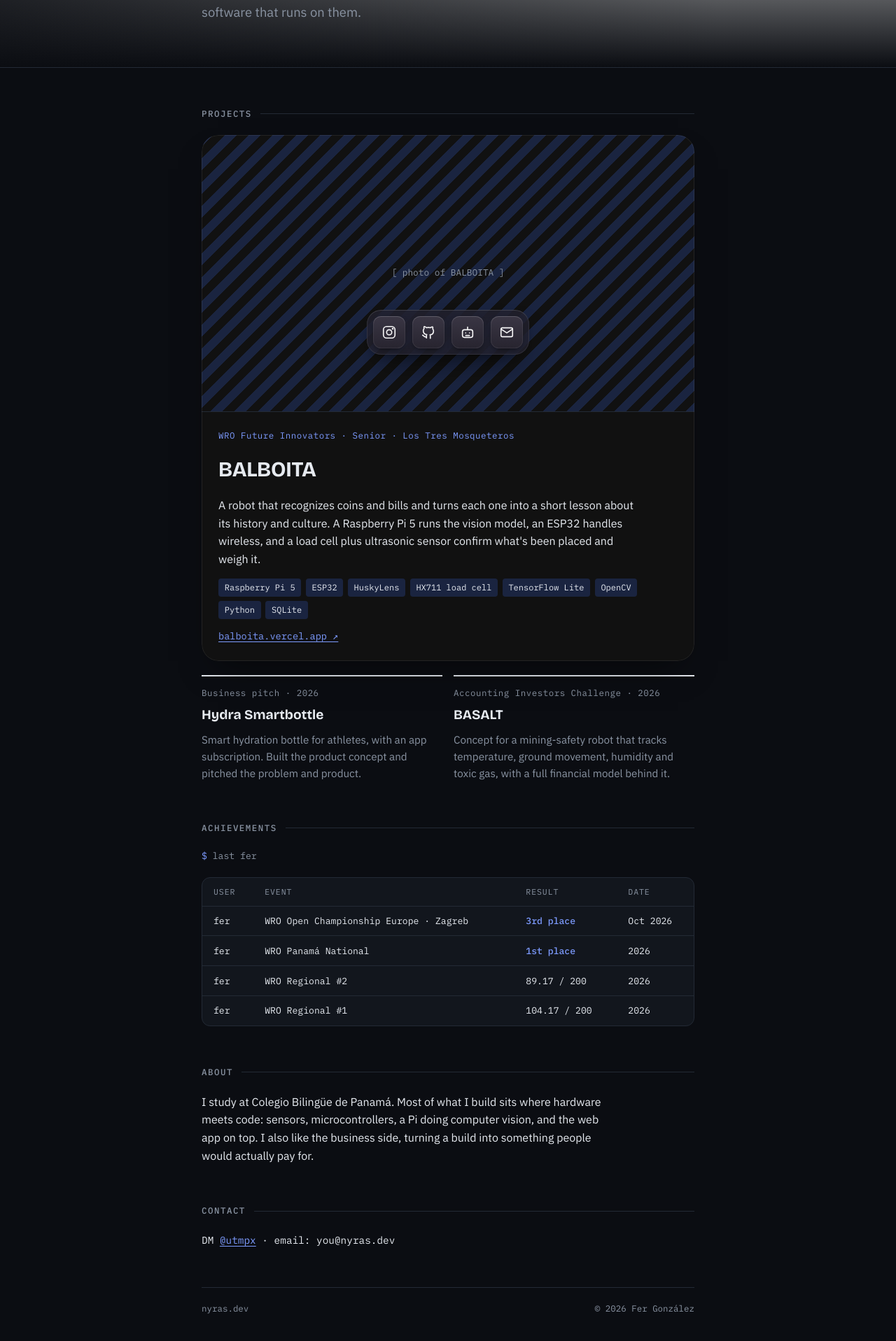
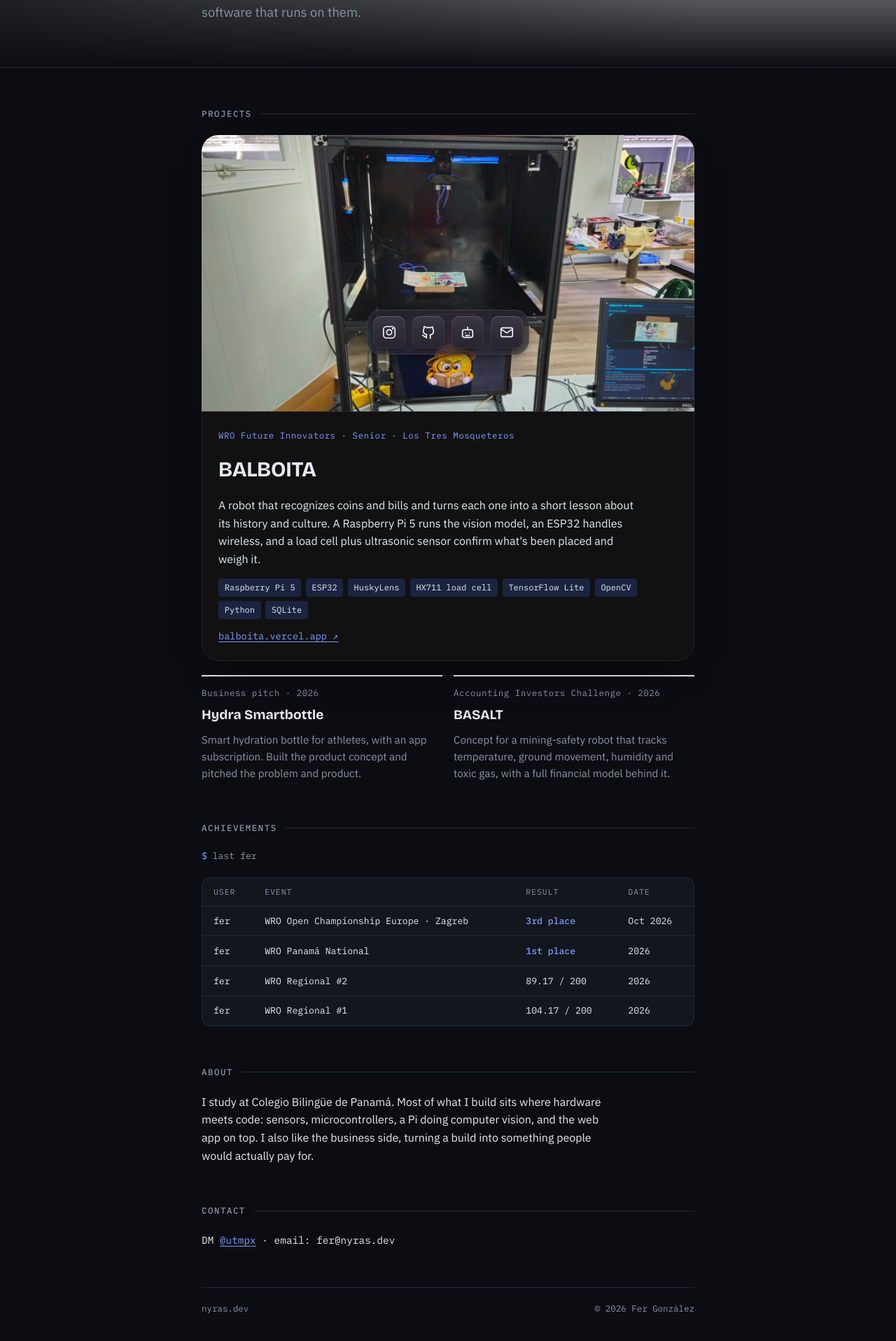
Before and after one commit to nyrasdev/portfolio, a React (Vite) app: page / in a window 1280 px wide. Shown: the part 281-2198 px from the top of the page at 70% size. Built offline with nearby package versions, Linux system fonts and the light colour scheme.

Commit message:
Add BALBOITA photo and fer@nyras.dev contact

```diff
--- a/src/App.jsx
+++ b/src/App.jsx
@@ -8,7 +8,7 @@
   instagram: 'https://instagram.com/utmpx',
   github: 'https://github.com/nyrasdev',
   balboita: 'https://balboita.vercel.app',
-  email: 'you@nyras.dev', // TODO: your email
+  email: 'fer@nyras.dev',
 };
 
 const STACK = ['Raspberry Pi 5', 'ESP32', 'HuskyLens', 'HX711 load cell', 'TensorFlow Lite', 'OpenCV', 'Python', 'SQLite'];
@@ -99,7 +99,7 @@
           <h2 id="work">Projects</h2>
 
           <SpotlightCard className="feature" theme="dark" spotlightColor="#7d9bff" intensity={0.18}>
-            <div className="shot">[ photo of BALBOITA ]</div>
+            <img className="shot" src="/balboita.webp" alt="BALBOITA scanning a banknote, with its mascot on the front screen and the analysis view on a monitor beside it" width="1600" height="900" loading="lazy" />
             <div className="feature-body">
               <span className="kicker">WRO Future Innovators · Senior · Los Tres Mosqueteros</span>
               <h3>BALBOITA</h3>
--- a/src/index.css
+++ b/src/index.css
@@ -55,8 +55,7 @@
 h2::after { content: ''; flex: 1; height: 1px; background: var(--line); }
 
 .feature { padding: 0 !important; overflow: hidden; border-radius: 12px; }
-.shot { aspect-ratio: 16 / 9; max-width: 100%; display: grid; place-items: center; font-family: var(--mono); font-size: 0.8rem; color: var(--muted);
-  background: repeating-linear-gradient(135deg, var(--accent-soft) 0 12px, transparent 12px 24px); border-bottom: 1px solid var(--line); }
+.shot { display: block; width: 100%; height: auto; aspect-ratio: 16 / 9; object-fit: cover; border-bottom: 1px solid var(--line); background: var(--surface); }
 .feature-body { padding: 1.5rem; display: flex; flex-direction: column; gap: 0.9rem; position: relative; }
 .feature h3 { font-size: 1.9rem; letter-spacing: -0.01em; }
 .feature p { margin: 0; max-width: 62ch; }
```
Also changed, not shown: public/balboita.webp (added).
